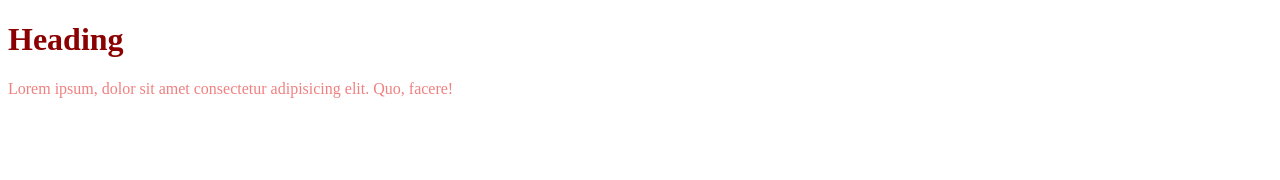
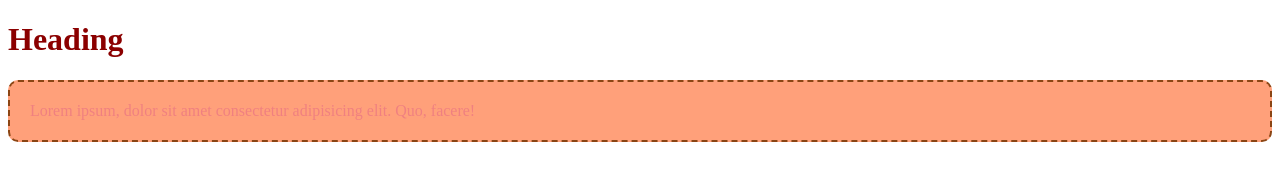
Before and after one commit to HimilChauhan/GitHubLearn, a plain HTML site: page index.html in a window 1280 px wide. Drawn offline with Linux system fonts and the light colour scheme.

Commit message:
changed css

```diff
--- a/CSS/style.css
+++ b/CSS/style.css
@@ -4,4 +4,8 @@ h1 {
 
 p {
   color: lightcoral;
+  padding: 20px;
+  border: 2px dashed saddlebrown;
+  border-radius: 10px;
+  background-color: lightsalmon;
 }
```
